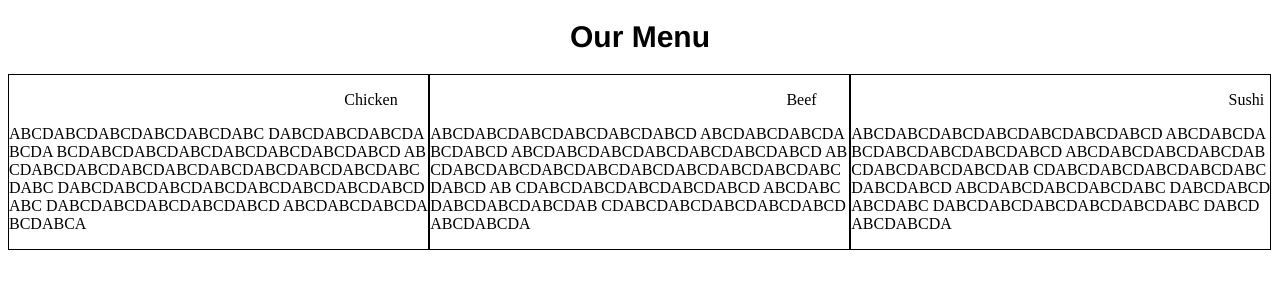
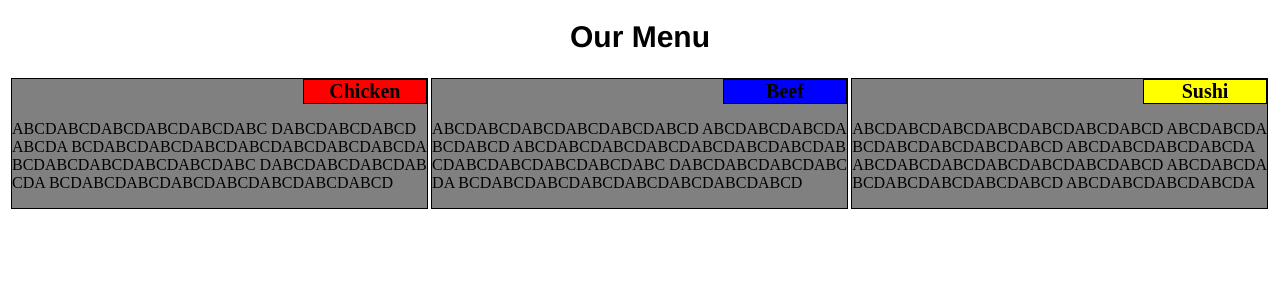
Before and after one commit to luckykanwar/Class-Codes, a PHP site: page / in a window 1280 px wide. Shown: the top 300 px of the page. Run offline with PHP 8.4, Linux system fonts and the light colour scheme.

Commit message:
Making final changes before committing to git

```diff
--- a/HTML_CSS_JS/Assignments/Module_2_Assignment/css/module2.css
+++ b/HTML_CSS_JS/Assignments/Module_2_Assignment/css/module2.css
@@ -11,6 +11,10 @@ section{
 	margin : 10px;
 }
 
+p{
+	word-break:break-all;
+}
+
 .row{
 	width: 100%;
 }
@@ -18,30 +22,54 @@ section{
 .divBorder{
 	border: solid 1px black;
 	position: relative;
-}
-
-p{
-	word-break: break-all
+	background-color: grey;
+	margin-left:3px;
+	margin-top: 4px;
 }
 
 #chicken{
 	position: relative;
-	margin-left: 80%;
+	border: solid 1px black;
+	margin-top: 0;
+	background-color: red;
+	font-weight: bold;
+	text-align: center;
+	font-size: 125%;
+	margin-bottom: 0;
+	margin-top: 0;
+	padding: 0;
+	margin-left:70%;
 }
 
 #beef{
 	position: relative;
-	margin-left: 85%;
+	border: solid 1px black;
+	margin-top: 0;
+	background-color: blue;
+	font-weight: bold;
+	text-align: center;
+	font-size: 125%;
+	margin-bottom: 0;
+	margin-top: 0;
+	margin-left:70%;
 }
 
 #sushi{
 	position: relative;
-	margin-left: 90%;
+	border: solid 1px black;
+	margin-top: 0;
+	background-color: yellow;
+	font-weight: bold;
+	text-align: center;
+	font-size: 125%;
+	margin-bottom: 0;
+	margin-top: 0;
+	margin-left:70%;
 }
 
 @media (min-width:992px){
 	.p-lg-4{
-		width: 33.32%;
+		width: 33%;
 		float : left;
 	}
 }
--- a/HTML_CSS_JS/Assignments/Module_2_Assignment/index.html
+++ b/HTML_CSS_JS/Assignments/Module_2_Assignment/index.html
@@ -10,23 +10,24 @@
 
 	<div class = "row">
 		<div class="p-lg-4 p-md-6 p-sm-12 divBorder">
-			<p id = "chicken">Chicken</p>
+			<div id = "chicken">Chicken</div>
 			<p>
-				 ABCDABCDABCDABCDABCDABC DABCDABCDABCDABCDA BCDABCDABCDABCDABCDABCDABCDABCD ABCDABCDABCDABCDABCDABCDABCDABCDABCDABCDABC DABCDABCDABCDABCDABCDABCDABCDABCDABC DABCDABCDABCDABCDABCD ABCDABCDABCDABCDABCA
+				 ABCDABCDABCDABCDABCDABC DABCDABCDABCDABCDA BCDABCDABCDABCDABCDABCDABCDABCDABCDABCDABCDABCDABCDABC DABCDABCDABCDABCDA BCDABCDABCDABCDABCDABCDABCDABCD
 			</p>
 		</div>
 
 		<div class="p-lg-4 p-md-6 p-sm-12 divBorder">
 			<p id = "beef">Beef</p>
 			<p>
-				ABCDABCDABCDABCDABCDABCD ABCDABCDABCDABCDABCD ABCDABCDABCDABCDABCDABCDABCD ABCDABCDABCDABCDABCDABCDABCDABCDABCDABCDABCD AB CDABCDABCDABCDABCDABCD ABCDABCDABCDABCDABCDAB CDABCDABCDABCDABCDABCDABCDABCDA
+				ABCDABCDABCDABCDABCDABCD ABCDABCDABCDABCDABCD ABCDABCDABCDABCDABCDABCDABCDABCDABCDABCDABCDABCDABC DABCDABCDABCDABCDA BCDABCDABCDABCDABCDABCDABCDABCD
 			</p>
 		</div>
 
 		<div class="p-lg-4 p-md-12 p-sm-12 divBorder">
 			<p id = "sushi">Sushi</p>
 			<p>
-				ABCDABCDABCDABCDABCDABCDABCD ABCDABCDABCDABCDABCDABCDABCD ABCDABCDABCDABCDABCDABCDABCDABCDAB CDABCDABCDABCDABCDABCDABCDABCD ABCDABCDABCDABCDABC DABCDABCDABCDABC DABCDABCDABCDABCDABCDABC DABCDABCDABCDA
+				ABCDABCDABCDABCDABCDABCDABCD ABCDABCDABCDABCDABCDABCDABCD ABCDABCDABCDABCDA
+				ABCDABCDABCDABCDABCDABCDABCD ABCDABCDABCDABCDABCDABCDABCD ABCDABCDABCDABCDA
 			</p>
 		</div>
 	</div>
```
